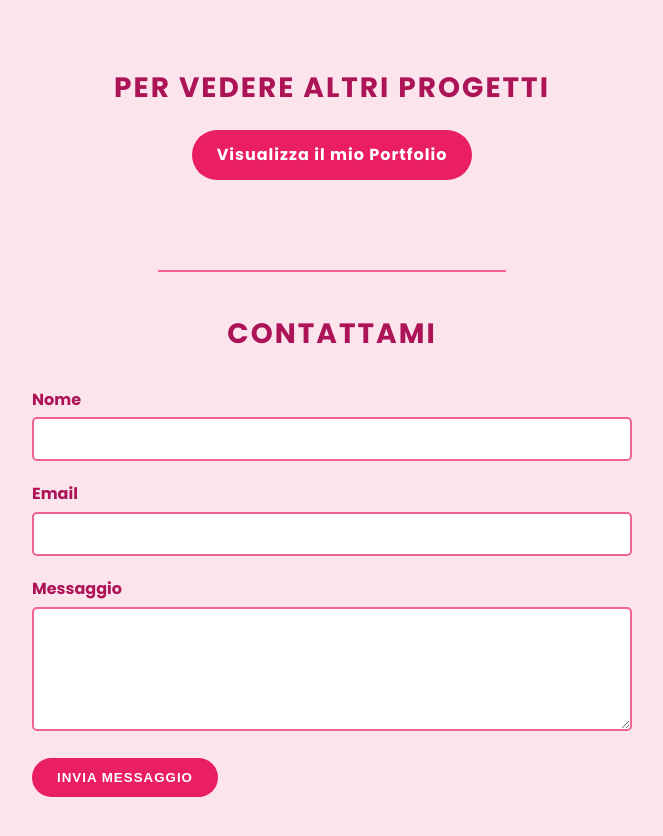
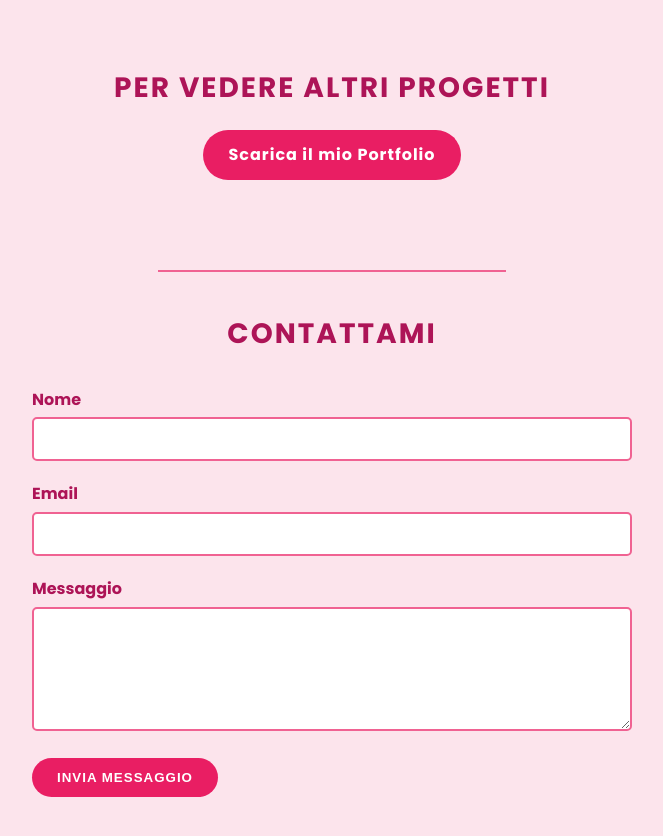
Before and after one commit to ilaria003/SitoPersonale, a plain HTML site: page index.html in a window 1280 px wide. Shown: the part 2580-3416 px from the top of the page, without its empty margins (308-971 px from the left). Drawn offline with Linux system fonts and the light colour scheme.

Commit message:
portfolio scaricabile

```diff
--- a/index.html
+++ b/index.html
@@ -118,7 +118,7 @@
 
         <section id="hero1" style="text-align: center;">
             <h2>Per vedere altri progetti</h2>
-            <a href="portfoli_compressed.pdf" class="portfolio-link" target="_blank">Visualizza il mio Portfolio</a>
+            <a href="portfoli_compressed.pdf" class="portfolio-link" download>Scarica il mio Portfolio</a>
         </section>
         <hr style="border: 0; height: 2px; background-color:#F06292; width: 30%; margin: 0 auto;">
         <section id="contact">
```
